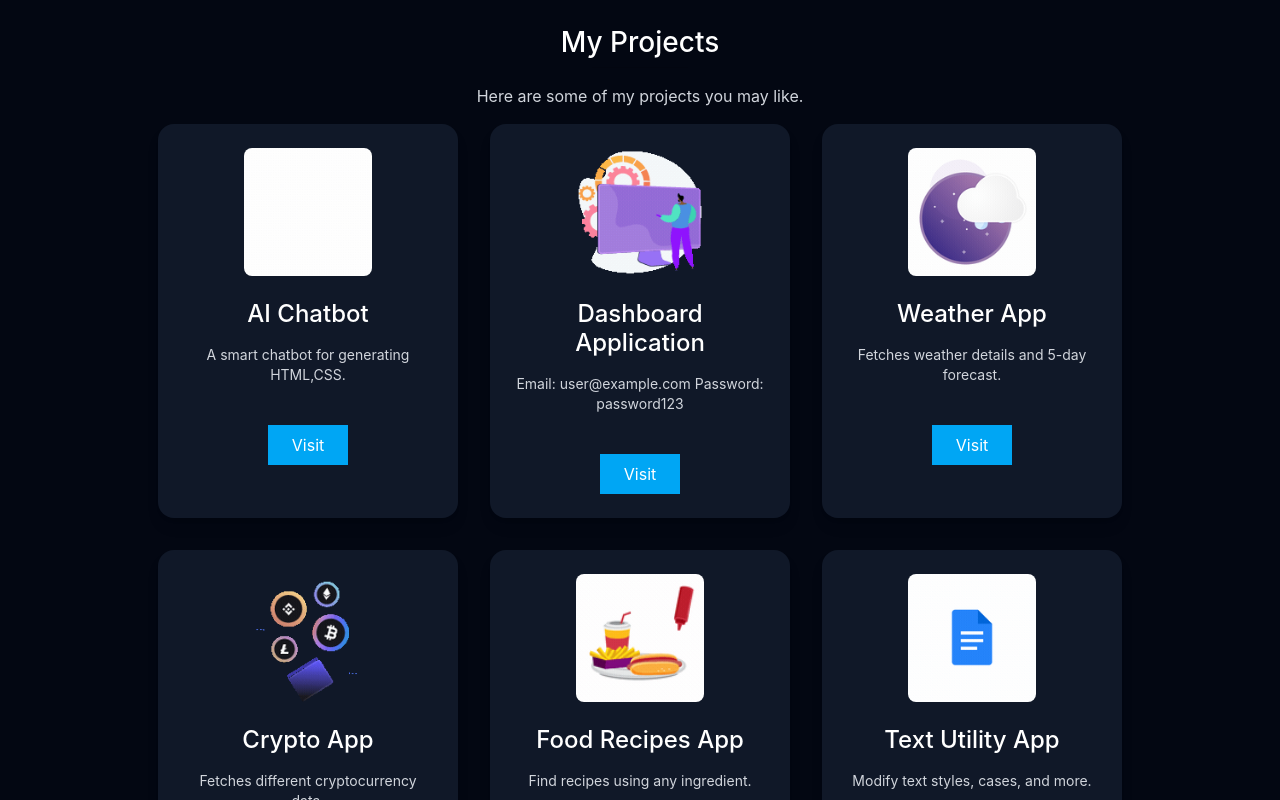
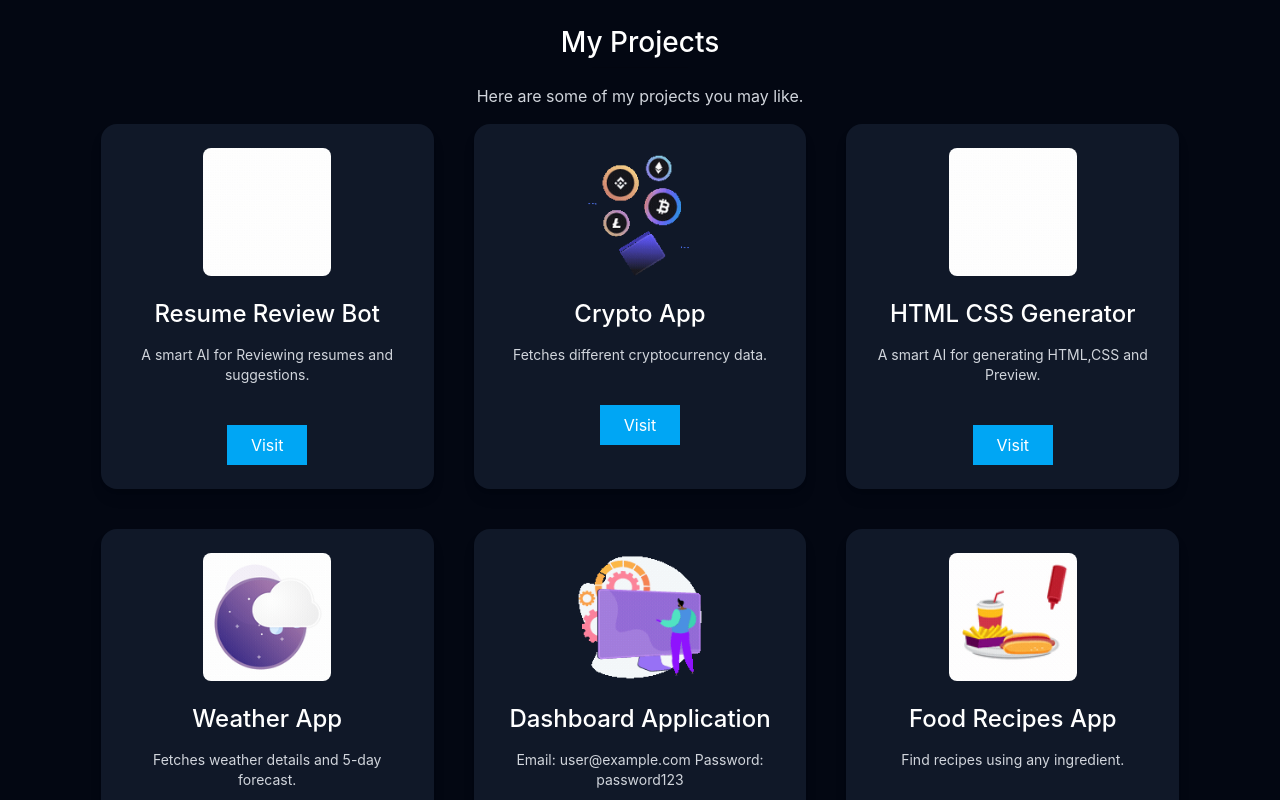
Before and after one commit to 1997MohitAgarwal/Portfolio, a React (Vite) app: page / in a window 1280 px wide. Shown: the part 2300-3100 px from the top of the page. Built offline with nearby package versions, Linux system fonts and the light colour scheme.

Commit message:
Added a project

```diff
--- a/src/components/Projects.jsx
+++ b/src/components/Projects.jsx
@@ -4,15 +4,21 @@ export default function Projects() {
   const projects = [
     {
       img: "/assets/images/Chatbot.gif",
-      title: "AI Chatbot",
-      description: "A smart chatbot for generating HTML,CSS.",
-      link: "https://chatbot-mvp.vercel.app/",
+      title: "Resume Review Bot",
+      description: "A smart AI for Reviewing resumes and suggestions.",
+      link: "https://resume-pro-ivory.vercel.app/",
     },
     {
-      img: "/assets/images/dashboard.gif",
-      title: "Dashboard Application",
-      description: "Email: user@example.com Password: password123",
-      link: "https://dashboard-analytics-x8x4.vercel.app/",
+      img: "/assets/images/crypto.gif",
+      title: "Crypto App",
+      description: "Fetches different cryptocurrency data.",
+      link: "https://fintechcrypto.vercel.app/",
+    },
+    {
+      img: "/assets/images/Chatbot.gif",
+      title: "HTML CSS Generator",
+      description: "A smart AI for generating HTML,CSS and Preview.",
+      link: "https://chatbot-mvp.vercel.app/",
     },
     {
       img: "/assets/images/weath.gif",
@@ -21,10 +27,10 @@ export default function Projects() {
       link: "https://weather-app-seven-pi-82.vercel.app/",
     },
     {
-      img: "/assets/images/crypto.gif",
-      title: "Crypto App",
-      description: "Fetches different cryptocurrency data.",
-      link: "https://fintechcrypto.vercel.app/",
+      img: "/assets/images/dashboard.gif",
+      title: "Dashboard Application",
+      description: "Email: user@example.com Password: password123",
+      link: "https://dashboard-analytics-x8x4.vercel.app/",
     },
     {
       img: "/assets/images/food.gif",
@@ -75,11 +81,11 @@ export default function Projects() {
       </p>
 
       {/* Flexbox Container */}
-      <div className="flex flex-wrap justify-center gap-8">
+      <div className="flex flex-wrap justify-center gap-10">
         {projects.map((project, index) => (
           <div
             key={index}
-            className="bg-gray-900 p-6 rounded-2xl shadow-lg hover:shadow-sky-500 transition duration-300 flex flex-col items-center w-[calc(25%-2rem)] max-w-[300px] min-w-[300px]"
+            className="bg-gray-900 p-4 lg:p-6 rounded-2xl shadow-lg hover:shadow-sky-500 transition duration-300 flex flex-col items-center w-[calc(30%-2rem)] max-w-[400px] min-w-[260px]"
           >
             <img
               src={project.img}
```
